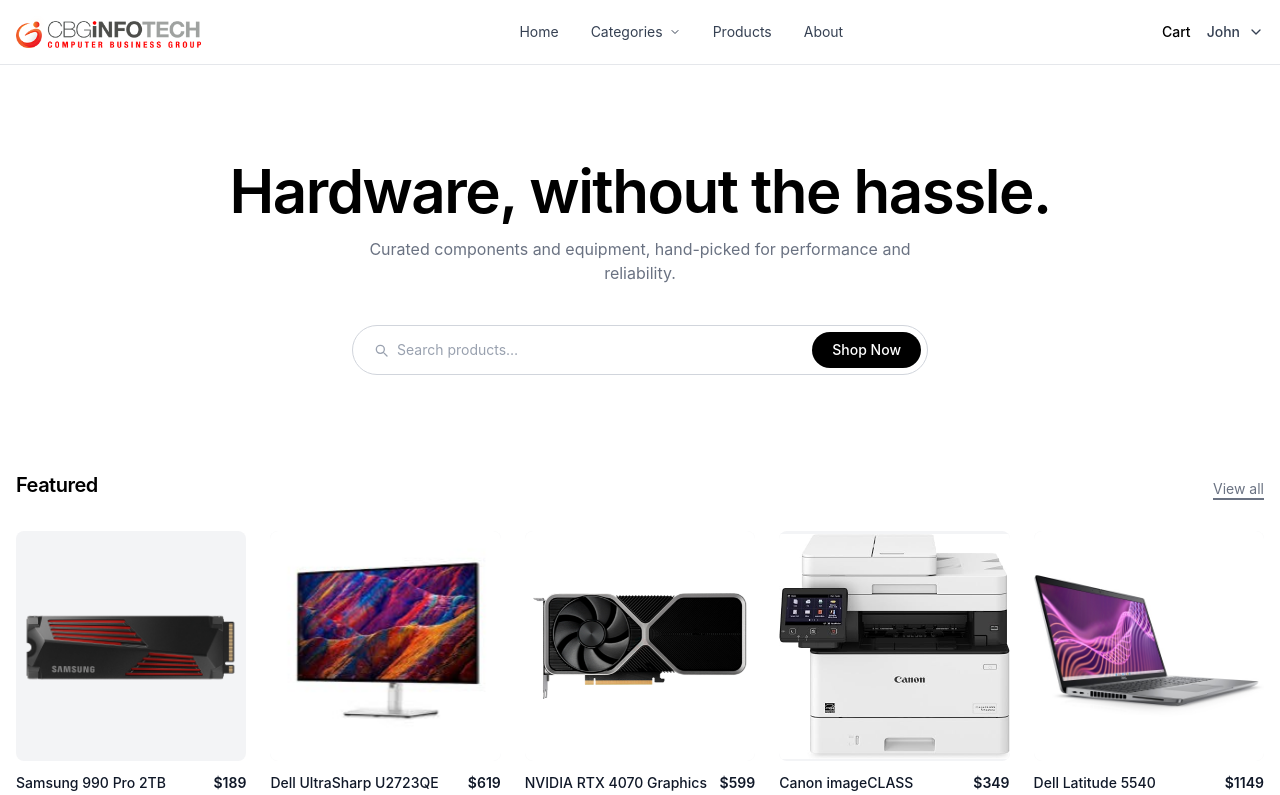
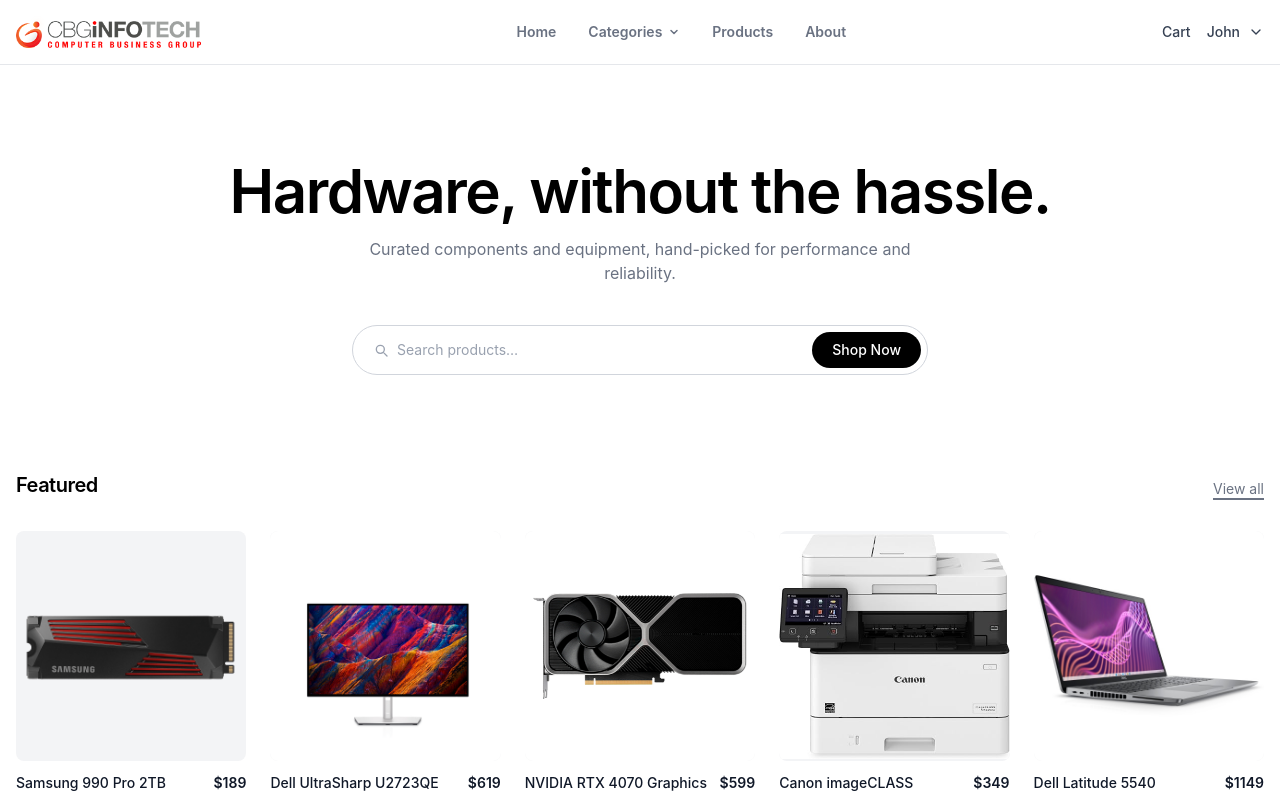
Before and after one commit to Ammartheseventh/Hardware-E-Commerce-Site, a React (Vite) app: page / in a window 1280 px wide. Shown: the top 795 px of the page. Built offline with nearby package versions, Linux system fonts and the light colour scheme.

Commit message:
tweaked header navlink appearance and fixed ProductCard.jsx not rendering because of early usePageTitle.js call to products before fetch

```diff
--- a/src/components/layout/Header.jsx
+++ b/src/components/layout/Header.jsx
@@ -66,7 +66,7 @@
         </Link>
 
         <nav className="hidden md:flex items-center gap-8">
-          <Link to="/" className="text-sm text-gray-700 hover:text-black">
+          <Link to="/" className="text-sm font-semibold text-gray-500 hover:text-black">
             Home
           </Link>
 
@@ -77,7 +77,7 @@
               onClick={() => setCategoriesOpen((v) => !v)}
               aria-expanded={categoriesOpen}
               aria-haspopup="menu"
-              className="flex items-center gap-1.5 text-sm text-gray-700 hover:text-black transition-colors"
+              className="flex items-center gap-1.5 text-sm font-semibold text-gray-500 hover:text-black transition-colors"
             >
               Categories
               <svg
@@ -86,7 +86,7 @@
                 viewBox="0 0 24 24"
                 fill="none"
                 stroke="currentColor"
-                strokeWidth="2"
+                strokeWidth="3"
                 strokeLinecap="round"
                 strokeLinejoin="round"
                 className={`transition-transform duration-200 ${
@@ -118,14 +118,14 @@
 
           <Link
             to="/products"
-            className="text-sm text-gray-700 hover:text-black"
+            className="text-sm font-semibold text-gray-500 hover:text-black"
           >
             Products
           </Link>
 
           <Link
             to="/about"
-            className="text-sm text-gray-700 hover:text-black"
+            className="text-sm font-semibold text-gray-500 hover:text-black"
           >
             About
           </Link>
@@ -134,13 +134,13 @@
         <div className="flex items-center gap-4">
           <Link
             to="/cart"
-            className="relative flex items-center gap-2 text-sm font-medium"
+            className="relative flex items-center gap-2 text-gray-700 hover:text-black transition-colors text-sm font-medium"
           >
             Cart
             {itemCount > 0 && (
               <span
                 key={itemCount}
-                className="absolute -top-2 -right-3 bg-[#ef4444] text-white text-xs rounded-full w-5 h-5 flex items-center justify-center animate-pulse-scale"
+                className="absolute -top-1.25 -right-2.75 bg-[#ef4444] text-white text-xs rounded-full w-4 h-4 flex items-center justify-center animate-pulse-scale"
               >
                 {itemCount}
               </span>
--- a/src/data/products.js
+++ b/src/data/products.js
@@ -9,7 +9,7 @@
 import ciscoSwitch from '../assets/products/cisco-switch.jpg';
 import corsairRam from '../assets/products/corsair-ram.jpg';
 import dellLaptop from '../assets/products/dell-laptop.jpeg';
-import dellMonitor from '../assets/products/dell-monitor.jpg';
+import dellMonitor from '../assets/products/dell-monitor.png';
 import hpLaserPrinter from '../assets/products/hp-laser-printer.jpg';
 import hpWebcam from '../assets/products/hp-webcam.jpg';
 import keychronKeyboard from '../assets/products/keychron-keyboard.jpg';
--- a/src/pages/ProductDetailsPage.jsx
+++ b/src/pages/ProductDetailsPage.jsx
@@ -9,11 +9,11 @@
 import ProductCard from '../components/catalog/ProductCard';
 
 export default function ProductDetailsPage() {
-  usePageTitle(product?.name);
-
   const { id } = useParams();
   const fetchProduct = useCallback(() => getProductById(id), [id]);
   const { data: product, loading } = useAsync(fetchProduct);
+
+  usePageTitle(product?.name);
 
   const fetchRelated = useCallback(
     () => (product ? getRelated(product) : Promise.resolve([])),
```
Also changed, not shown: src/assets/products/dell-monitor.jpg (deleted), src/assets/products/dell-monitor.png (added).
